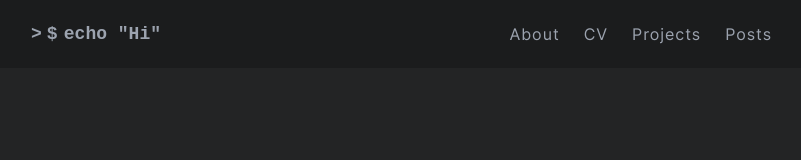
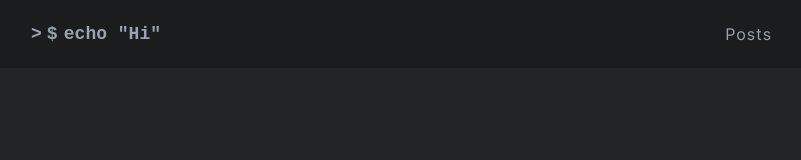
Before and after one commit to ridhozhr10/ridhozhr10.github.io, a Next.js app: page / in a window 1280 px wide. Shown: the top 160 px of the page, without its empty margins (225-1026 px from the left). Built offline with nearby package versions, Linux system fonts and the light colour scheme.

Commit message:
hide unready menu

```diff
--- a/src/app/_components/layout/Header/index.tsx
+++ b/src/app/_components/layout/Header/index.tsx
@@ -6,9 +6,9 @@ import { BiMenu, BiMenuAltRight } from "react-icons/bi";
 import style from "./style.module.scss";
 
 const menuList = [
-  { label: "About", href: "/about" },
-  { label: "CV", href: "/cv" },
-  { label: "Projects", href: "/projects" },
+  // { label: "About", href: "/about" },
+  // { label: "CV", href: "/cv" },
+  // { label: "Projects", href: "/projects" },
   { label: "Posts", href: "/posts" },
 ];
 
```
